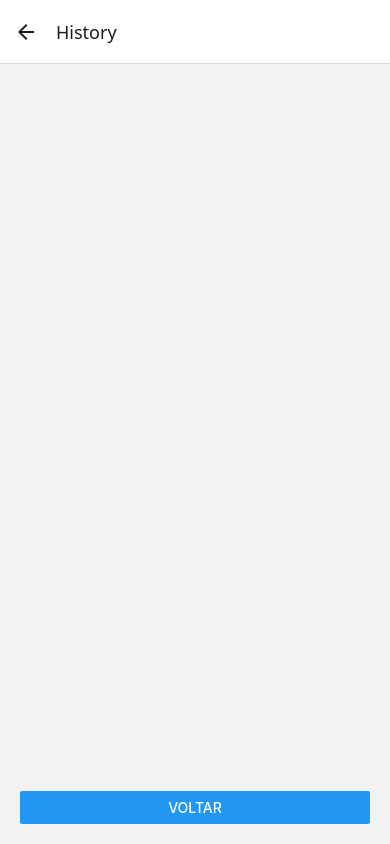
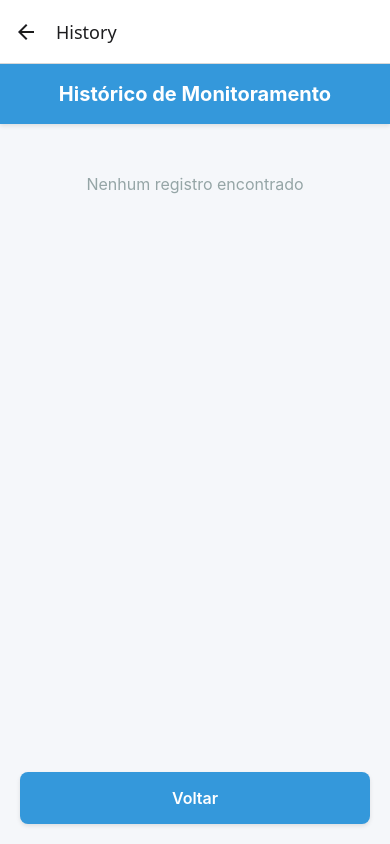
Before and after one commit to LeonardoGarciaMelo/GS_1_2025, a React Native app: screen /History in a window 390 px wide. Built offline with nearby package versions, Linux system fonts and the light colour scheme.

Commit message:
Adicionando cores ao alerta e modificando a tela de Histórico

```diff
--- a/src/screens/HistoryScreen.tsx
+++ b/src/screens/HistoryScreen.tsx
@@ -1,5 +1,5 @@
 import React, { useEffect, useState } from 'react';
-import { View, Text, ScrollView, Button, StyleSheet } from 'react-native';
+import { View, Text, ScrollView, TouchableOpacity, StyleSheet } from 'react-native';
 import { getRecords } from '../utils/storage';
 import { StackNavigationProp } from '@react-navigation/stack';
 import { RootStackParamList, RecordType } from '../../App';
@@ -19,31 +19,67 @@ export default function HistoryScreen({ navigation }: Props) {
     fetchRecords();
   }, []);
 
+  const getRiskColor = (risk: string) => {
+    switch(risk.toLowerCase()) {
+      case 'alto risco': return '#e74c3c';
+      case 'médio risco': return '#f1c40f';
+      case 'baixo risco': return '#3498db';
+      default: return '#7f8c8d';
+    }
+  };
+
   return (
     <View style={styles.container}>
+      <View style={styles.header}>
+        <Text style={styles.headerTitle}>Histórico de Monitoramento</Text>
+      </View>
+
       <ScrollView
         contentContainerStyle={styles.scrollContainer}
         style={styles.scrollView}
       >
-        {records.map((item, index) => (
-          <View key={`item-${index}`} style={styles.item}>
-            <Text style={styles.mainText}>
-              {item.date} - {item.risk}
-            </Text>
-            <Text style={styles.subText}>
-              Umidade: {item.humidity}%{'\n'}
-              Inclinação: {item.slope}°
-            </Text>
+        {records.length > 0 ? (
+          records.map((item, index) => (
+            <View key={`item-${index}`} style={styles.card}>
+              <View style={styles.cardHeader}>
+                <Text style={styles.dateText}>{item.date}</Text>
+                <View style={[
+                  styles.riskBadge,
+                  { backgroundColor: getRiskColor(item.risk) }
+                ]}>
+                  <Text style={[
+                    styles.riskText,
+                    { color: item.risk.toLowerCase() === 'médio' ? '#2c3e50' : 'white' }
+                  ]}>
+                    {item.risk}
+                  </Text>
+                </View>
+              </View>
+
+              <View style={styles.dataRow}>
+                <Text style={styles.dataLabel}>Umidade:</Text>
+                <Text style={styles.dataValue}>{item.humidity}%</Text>
+              </View>
+
+              <View style={styles.dataRow}>
+                <Text style={styles.dataLabel}>Inclinação:</Text>
+                <Text style={styles.dataValue}>{item.slope}°</Text>
+              </View>
+            </View>
+          ))
+        ) : (
+          <View style={styles.emptyContainer}>
+            <Text style={styles.emptyText}>Nenhum registro encontrado</Text>
           </View>
-        ))}
+        )}
       </ScrollView>
 
-      <View style={styles.buttonWrapper}>
-        <Button
-          title="Voltar"
-          onPress={() => navigation.navigate('Welcome')}
-        />
-      </View>
+      <TouchableOpacity
+        style={styles.backButton}
+        onPress={() => navigation.navigate('Welcome')}
+      >
+        <Text style={styles.backButtonText}>Voltar</Text>
+      </TouchableOpacity>
     </View>
   );
 }
@@ -51,33 +87,112 @@ export default function HistoryScreen({ navigation }: Props) {
 const styles = StyleSheet.create({
   container: {
     flex: 1,
-    padding: 20,
+    backgroundColor: '#f5f7fa',
+  },
+  header: {
+    backgroundColor: '#3498db',
+    paddingVertical: 18,
+    paddingHorizontal: 20,
+    shadowColor: '#000',
+    shadowOffset: { width: 0, height: 2 },
+    shadowOpacity: 0.1,
+    shadowRadius: 4,
+    elevation: 3,
+    marginBottom: 10,
+  },
+  headerTitle: {
+    fontSize: 20,
+    fontWeight: 'bold',
+    color: 'white',
+    textAlign: 'center',
   },
   scrollView: {
     flex: 1,
+    paddingHorizontal: 16,
   },
   scrollContainer: {
-    paddingBottom: 80,
+    paddingBottom: 90,
   },
-  item: {
-    marginBottom: 15,
+  card: {
+    backgroundColor: 'white',
+    borderRadius: 10,
+    padding: 16,
+    marginBottom: 12,
+    shadowColor: '#000',
+    shadowOffset: { width: 0, height: 2 },
+    shadowOpacity: 0.05,
+    shadowRadius: 4,
+    elevation: 2,
+  },
+  cardHeader: {
+    flexDirection: 'row',
+    justifyContent: 'space-between',
+    alignItems: 'center',
+    marginBottom: 12,
+    paddingBottom: 12,
     borderBottomWidth: 1,
-    paddingBottom: 10,
-    borderColor: '#ccc',
+    borderBottomColor: '#ecf0f1',
   },
-  mainText: {
-    fontWeight: 'bold',
+  dateText: {
+    fontSize: 14,
+    color: '#7f8c8d',
+  },
+  riskBadge: {
+    paddingVertical: 4,
+    paddingHorizontal: 12,
+    borderRadius: 12,
+    borderWidth: 1,
+    borderColor: 'transparent',
+  },
+  riskText: {
+    fontSize: 14,
+    fontWeight: '600',
+  },
+  dataRow: {
+    flexDirection: 'row',
+    justifyContent: 'space-between',
+    marginBottom: 8,
+  },
+  dataLabel: {
+    fontSize: 15,
+    color: '#7f8c8d',
+    fontWeight: '500',
+  },
+  dataValue: {
+    fontSize: 15,
+    color: '#2c3e50',
+    fontWeight: '600',
+  },
+  emptyContainer: {
+    flex: 1,
+    justifyContent: 'center',
+    alignItems: 'center',
+    padding: 40,
+  },
+  emptyText: {
     fontSize: 16,
+    color: '#95a5a6',
+    textAlign: 'center',
   },
-  subText: {
-    color: '#555',
-    marginTop: 5,
-    fontSize: 14,
-  },
-  buttonWrapper: {
+  backButton: {
     position: 'absolute',
     bottom: 20,
     left: 20,
     right: 20,
+    backgroundColor: '#3498db',
+    padding: 16,
+    borderRadius: 8,
+    alignItems: 'center',
+    justifyContent: 'center',
+    shadowColor: '#000',
+    shadowOffset: { width: 0, height: 2 },
+    shadowOpacity: 0.1,
+    shadowRadius: 4,
+    elevation: 3,
+  },
+  backButtonText: {
+    color: 'white',
+    fontSize: 16,
+    fontWeight: '600',
   },
 });
--- a/src/screens/RiskScreen.tsx
+++ b/src/screens/RiskScreen.tsx
@@ -14,9 +14,9 @@ export default function RiskScreen({ route, navigation }: Props) {
 
   const getRiskColor = () => {
     switch(record.risk.toLowerCase()) {
-      case 'alto': return '#e74c3c';
-      case 'médio': return '#f39c12';
-      case 'baixo': return '#2ecc71';
+      case 'alto risco': return '#e74c3c';
+      case 'médio risco': return '#f39c12';
+      case 'baixo risco': return '#2ecc71';
       default: return '#3498db';
     }
   };
```
